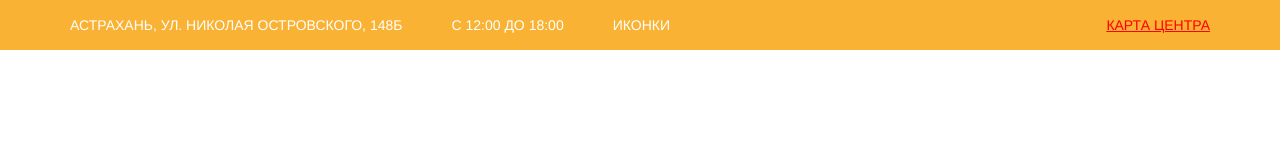
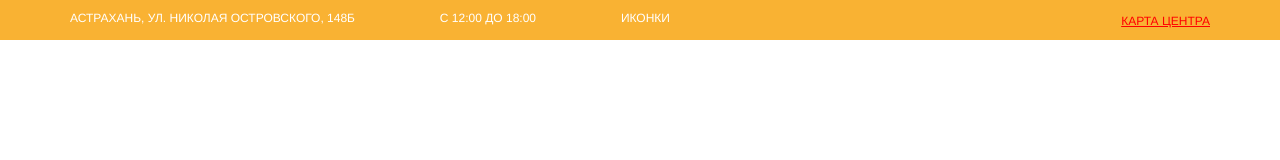
Before and after one commit to liaerdeli/site_edu, a plain HTML site: page index.html in a window 1280 px wide. Drawn offline with Linux system fonts and the light colour scheme.

Commit message:
Пофиксила размер шрифта и паддинг

```diff
--- a/assets/css/main.css
+++ b/assets/css/main.css
@@ -1,6 +1,6 @@
 .header-contacts {
     background: #f9b233;
-    padding: 15px 0;
+    padding: 10px 0;
 }
 .header-contacts__information {
     display: flex;
@@ -8,6 +8,7 @@
     color: white;
     width: 600px;
     text-transform: uppercase;
+    font-size: 12px;
 }
 .header-items {
     display: flex;
@@ -17,4 +18,5 @@
     color: red;
     text-transform: uppercase;
     text-decoration: underline;
+    font-size: 12px;
 }
```
